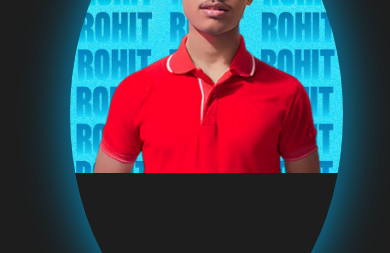
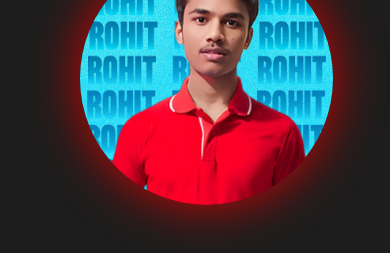
Before and after one commit to beastcut/rohit-unfiltered, a plain HTML site: page index.html in a window 390 px wide. Shown: the part 178-431 px from the top of the page. Drawn offline with nearby package versions, Linux system fonts and the light colour scheme.

Commit message:
Add files via upload

```diff
--- a/mobile.css
+++ b/mobile.css
@@ -23,6 +23,13 @@ section{
           width: 100%;
           background: var(--secondary-color);
       }
+      .main-container .image{
+      width: 30vh;
+      height: 30vh;
+      border-radius: 100%;
+      overflow: hidden;
+      box-shadow: 0 0 50px rgb(211,3,3);
+  }
     }
   @media only screen and (max-width: 360px){
     nav a {
```
